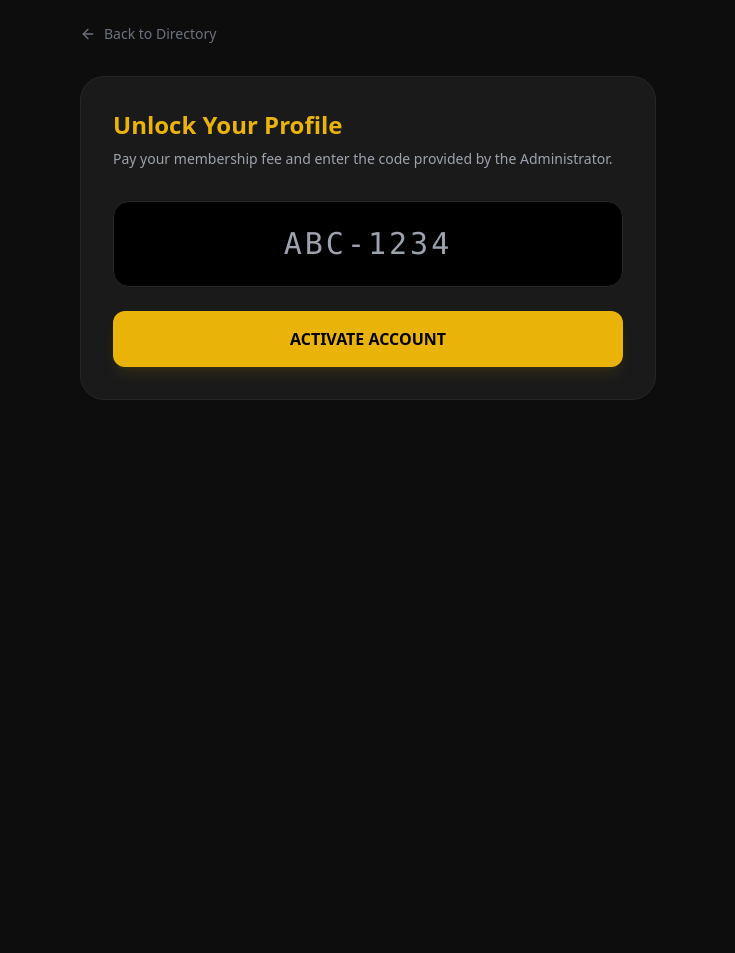
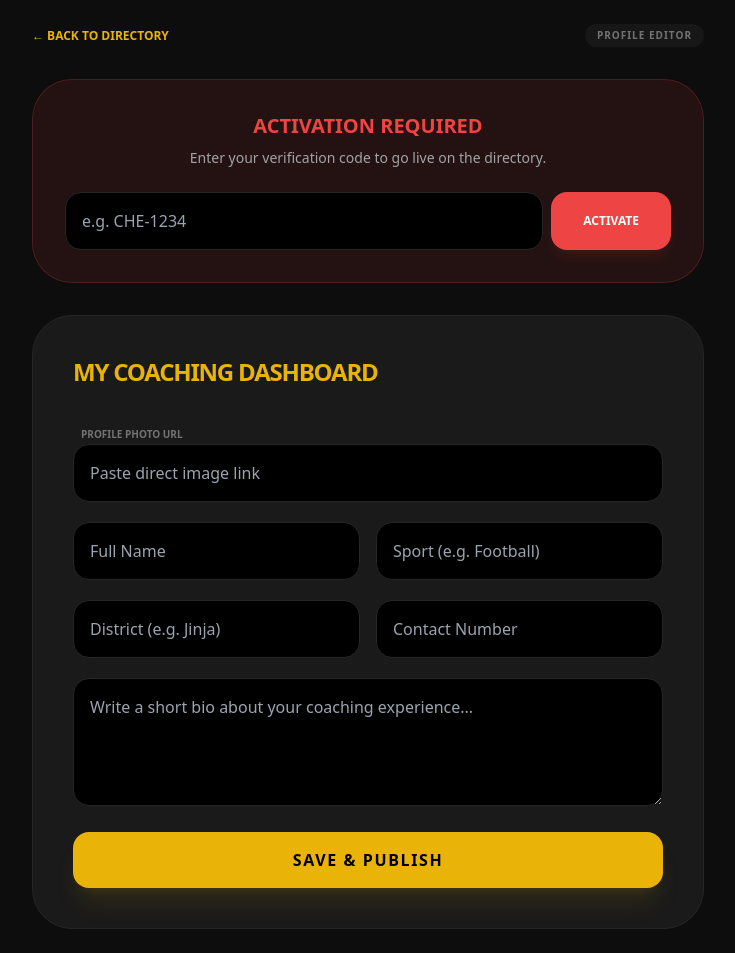
Before and after one commit to FAR-ANALYST/CMS, a Flask app: page /coach in a window 1280 px wide. Shown: the whole page, without its empty margins (272-1007 px from the left). Before the commit the page ends 400 px from the top, so only its background shows below. Run offline with Flask 3, Linux system fonts and the light colour scheme; the visitor is signed in with stand-in values (Sample User, id 1); data that the repository does not hold is empty; some libraries are stand-ins or nearby versions.

Commit message:
Update coach.html

```diff
--- a/templates/coach.html
+++ b/templates/coach.html
@@ -1,40 +1,47 @@
 <!DOCTYPE html>
 <html lang="en">
-<head><script src="https://cdn.tailwindcss.com"></script><script src="https://unpkg.com/lucide@latest"></script></head>
-<link rel="manifest" href="/manifest.json">
-    <body class="bg-[#0D0D0D] text-white p-6">
-    <div class="max-w-xl mx-auto">
-        <a href="/student" class="text-gray-500 flex items-center gap-2 mb-8 text-sm"><i data-lucide="arrow-left" class="w-4 h-4"></i> Back to Directory</a>
+<head>
+    <meta charset="UTF-8">
+    <script src="https://cdn.tailwindcss.com"></script>
+    <script src="https://unpkg.com/lucide@latest"></script>
+    <style>body { background-color: #0D0D0D; color: white; }</style>
+</head>
+<body class="p-6">
+    <div class="max-w-2xl mx-auto space-y-8">
+        <div class="flex justify-between items-center">
+            <a href="/student" class="text-yellow-500 text-xs font-bold uppercase">← Back to Directory</a>
+            <span class="bg-neutral-900 px-3 py-1 rounded-full text-[10px] font-bold text-neutral-500 uppercase tracking-widest">Profile Editor</span>
+        </div>
 
-        <div class="bg-[#1A1A1A] p-8 rounded-3xl border border-neutral-800">
-            {% if profile.is_verified %}
-                <div class="text-center mb-8">
-                    <div class="bg-green-500/10 text-green-500 p-4 rounded-2xl flex items-center justify-center gap-3 mb-6">
-                        <i data-lucide="check-circle" class="w-6 h-6"></i>
-                        <span class="font-bold">Subscription Received! Welcome Coach {{ profile.username }}</span>
-                    </div>
-                    <h2 class="text-2xl font-bold">Manage Your Profile</h2>
+        {% if not profile.is_verified %}
+        <div class="bg-red-500/10 border border-red-500/20 p-8 rounded-[2.5rem] text-center">
+            <h2 class="text-xl font-bold text-red-500 mb-2 uppercase">Activation Required</h2>
+            <p class="text-neutral-400 text-sm mb-6">Enter your verification code to go live on the directory.</p>
+            <form action="/coach" method="POST" class="flex gap-2">
+                <input type="text" name="activation_code" placeholder="e.g. CHE-1234" required class="flex-1 bg-black border border-neutral-800 p-4 rounded-2xl outline-none focus:border-red-500 transition">
+                <button class="bg-red-500 px-8 rounded-2xl font-black text-xs uppercase shadow-lg shadow-red-500/10">Activate</button>
+            </form>
+        </div>
+        {% endif %}
+
+        <div class="bg-[#1A1A1A] p-10 rounded-[2.5rem] border border-neutral-800">
+            <h2 class="text-2xl font-black text-yellow-500 mb-8 uppercase tracking-tighter">My Coaching Dashboard</h2>
+            <form action="/coach" method="POST" class="space-y-5">
+                <div>
+                    <label class="text-[10px] text-neutral-500 font-bold uppercase ml-2">Profile Photo URL</label>
+                    <input type="text" name="profile_pic_url" value="{{ profile.profile_pic_url or '' }}" placeholder="Paste direct image link" class="w-full bg-black border border-neutral-800 p-4 rounded-2xl outline-none focus:border-yellow-500 transition">
                 </div>
-
-                <form action="/coach/update" method="POST" class="space-y-4">
-                    <input type="text" placeholder="Full Name" class="w-full bg-black border border-neutral-800 p-4 rounded-xl outline-none">
-                    <select class="w-full bg-black border border-neutral-800 p-4 rounded-xl outline-none text-gray-500">
-                        <option>Choose Sport</option>
-                        <option>Chess</option><option>Football</option>
-                    </select>
-                    <textarea placeholder="Tell students about your achievements..." class="w-full bg-black border border-neutral-800 p-4 rounded-xl h-32"></textarea>
-                    <button class="w-full bg-yellow-500 text-black font-bold py-4 rounded-xl">SAVE PROFILE</button>
-                </form>
-            {% else %}
-                <h2 class="text-2xl font-bold text-yellow-500 mb-2">Unlock Your Profile</h2>
-                <p class="text-gray-400 text-sm mb-8">Pay your membership fee and enter the code provided by the Administrator.</p>
-
-                <form action="/coach" method="POST" class="space-y-6 text-center">
-                    <input type="text" name="activation_code" placeholder="ABC-1234" required
-                        class="w-full bg-black border border-neutral-800 p-6 rounded-2xl text-center text-3xl font-mono text-yellow-500 uppercase tracking-widest">
-                    <button class="w-full bg-yellow-500 text-black font-bold py-4 rounded-xl shadow-lg shadow-yellow-500/10">ACTIVATE ACCOUNT</button>
-                </form>
-            {% endif %}
+                <div class="grid grid-cols-2 gap-4">
+                    <input type="text" name="full_name" value="{{ profile.full_name or '' }}" placeholder="Full Name" class="bg-black border border-neutral-800 p-4 rounded-2xl outline-none focus:border-yellow-500 transition">
+                    <input type="text" name="sport_category" value="{{ profile.sport_category or '' }}" placeholder="Sport (e.g. Football)" class="bg-black border border-neutral-800 p-4 rounded-2xl outline-none focus:border-yellow-500 transition">
+                </div>
+                <div class="grid grid-cols-2 gap-4">
+                    <input type="text" name="location_district" value="{{ profile.location_district or '' }}" placeholder="District (e.g. Jinja)" class="bg-black border border-neutral-800 p-4 rounded-2xl outline-none focus:border-yellow-500 transition">
+                    <input type="text" name="contact_number" value="{{ profile.contact_number or '' }}" placeholder="Contact Number" class="bg-black border border-neutral-800 p-4 rounded-2xl outline-none focus:border-yellow-500 transition">
+                </div>
+                <textarea name="bio" placeholder="Write a short bio about your coaching experience..." class="w-full bg-black border border-neutral-800 p-4 rounded-2xl outline-none focus:border-yellow-500 transition h-32">{{ profile.bio or '' }}</textarea>
+                <button class="w-full bg-yellow-500 text-black font-black py-4 rounded-2xl uppercase tracking-widest shadow-xl shadow-yellow-500/10">Save & Publish</button>
+            </form>
         </div>
     </div>
     <script>lucide.createIcons();</script>
```
